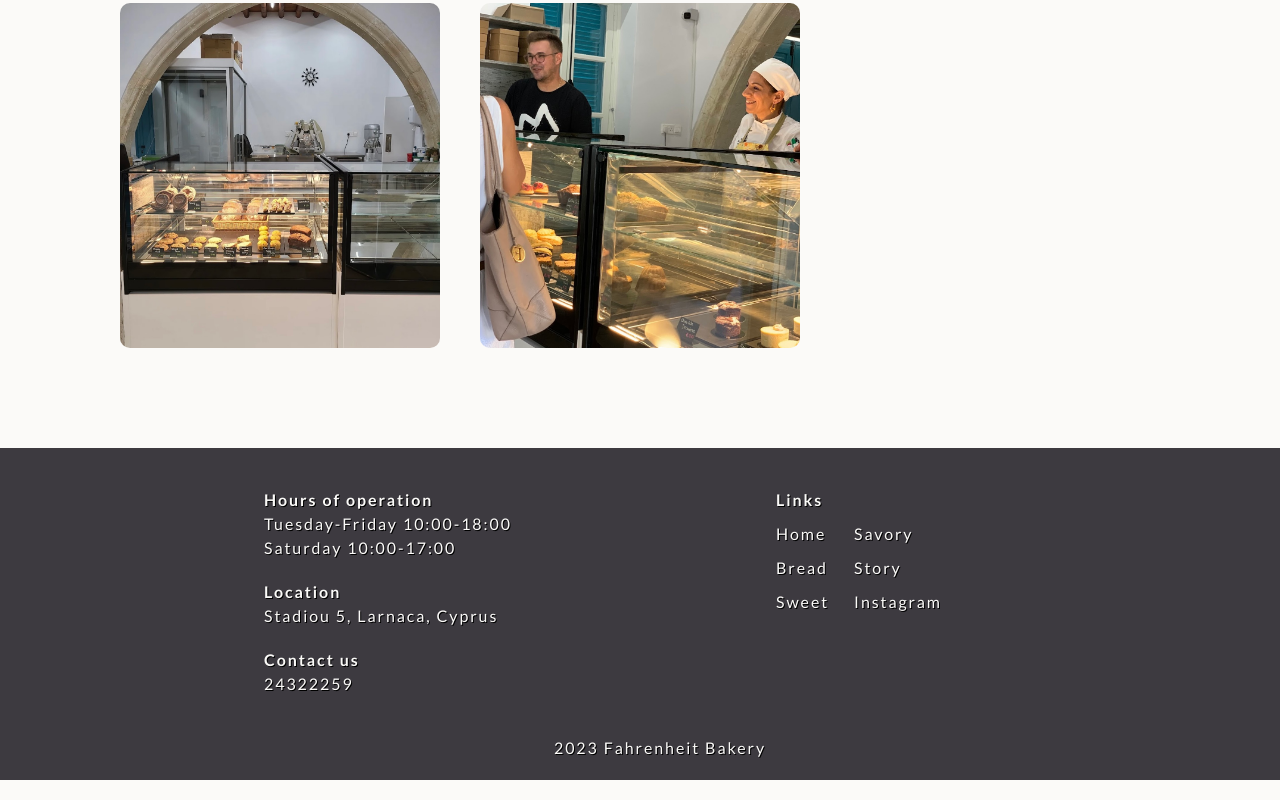
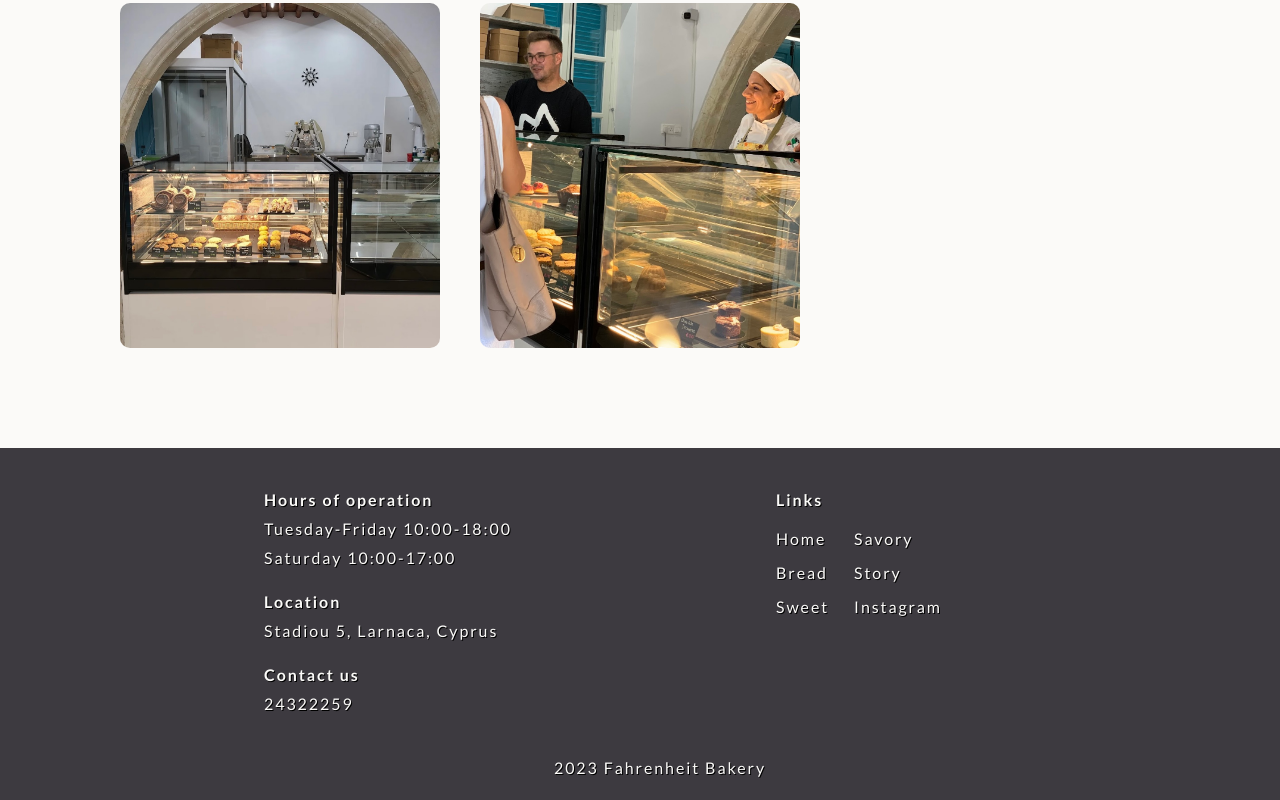
Before and after one commit to justinshane13/fahrenheit_website, a React (Create React App) app: page /story in a window 1280 px wide. Shown: the part 1179-1979 px from the top of the page. Built offline with nearby package versions, Linux system fonts and the light colour scheme; the HTML template or start-up script is replaced by a standard one.

Commit message:
adjust spacing in footer

```diff
--- a/src/index.css
+++ b/src/index.css
@@ -437,7 +437,7 @@ hr {
 
 .footer_title {
   margin-top: 20px;
-  margin-bottom: 0px;
+  margin-bottom: 5px;
   font-weight: bold;
 }
 
@@ -488,7 +488,7 @@ hr {
 
 .hours_weekdays {
   margin-top: 0px;
-  margin-bottom: 0px;
+  margin-bottom: 5px;
 }
 
 .hours_weekends {
```
